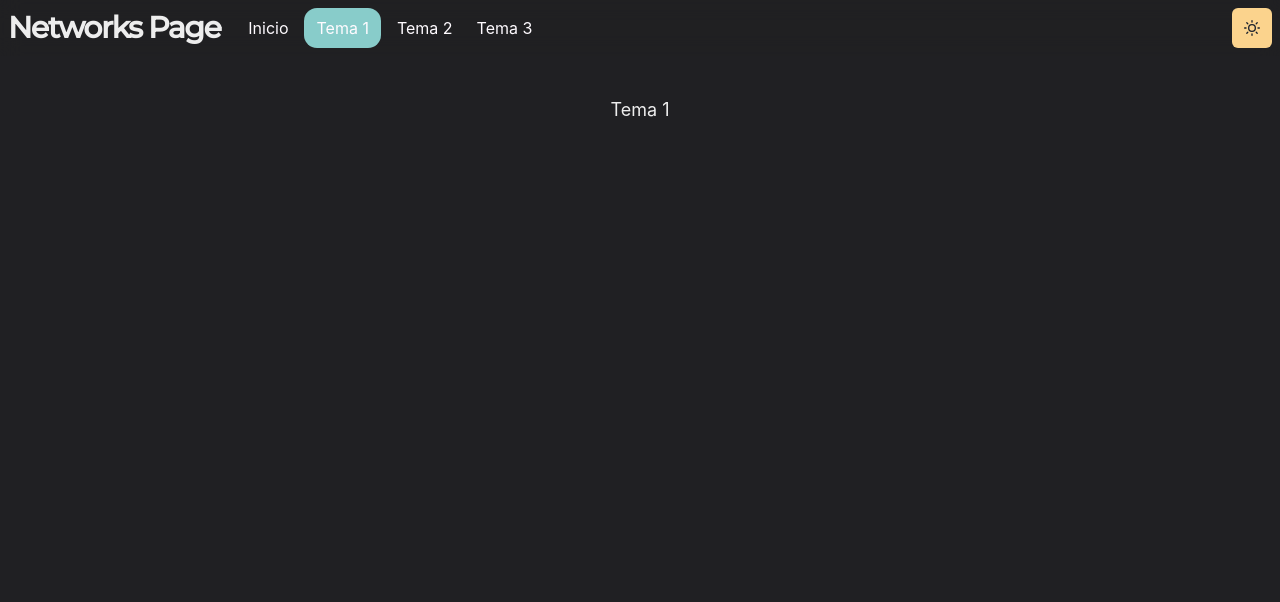
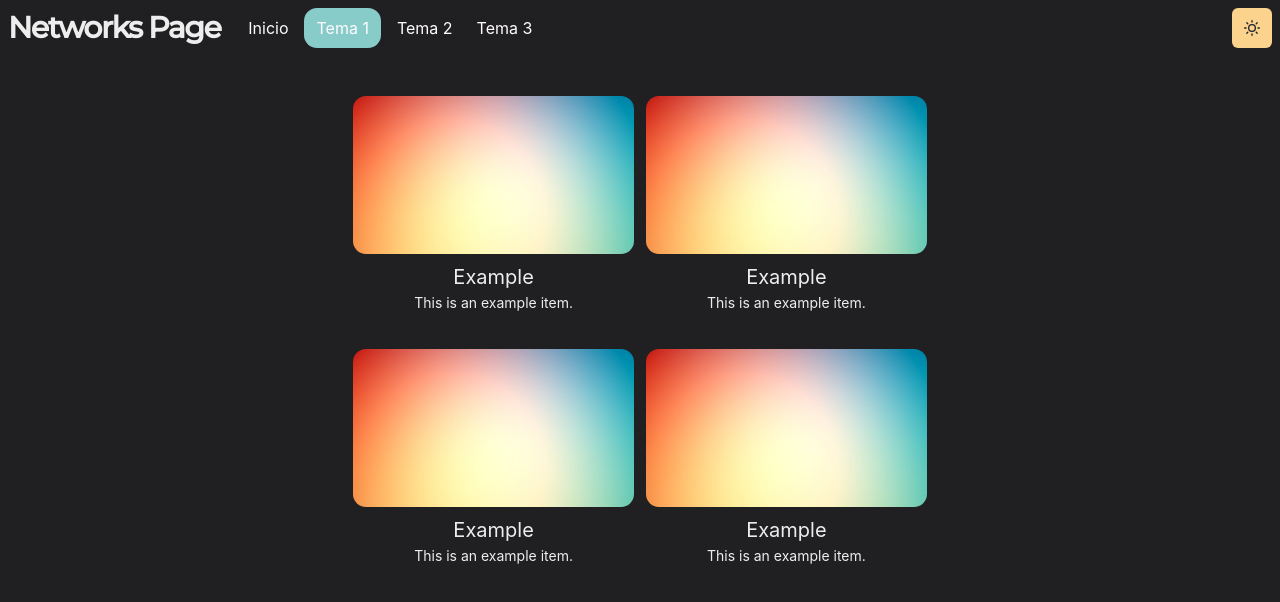
Before and after one commit to pauchiner/networks-webpage, a Next.js app: page /theme1 in a window 1280 px wide. Shown: the top 602 px of the page. Built offline with nearby package versions, Linux system fonts and the light colour scheme.

Commit message:
Add grid-item component. ❒

```diff
--- /dev/null
+++ b/components/grid-item.tsx
@@ -0,0 +1,54 @@
+import NextLink from 'next/link'
+import Image from 'next/image'
+import { Box, Text, LinkBox, LinkOverlay } from '@chakra-ui/react'
+import { Global } from '@emotion/react'
+
+export const GridItem = ({ children, href, title, thumbnail }) => (
+  <Box w="100%" textAlign="center">
+    <LinkBox cursor="pointer">
+      <Image
+        src={thumbnail}
+        alt={title}
+        className="grid-item-thumbnail"
+        placeholder="blur"
+        loading="lazy"
+      />
+      <LinkOverlay href={href} target="_blank">
+        <Text mt={2}>{title}</Text>
+      </LinkOverlay>
+      <Text fontSize={14}>{children}</Text>
+    </LinkBox>
+  </Box>
+)
+
+export const ThemeGridItem = ({ children, themeId, id, title, thumbnail }) => (
+  <Box w="100%" textAlign="center">
+    <NextLink href={`/theme${themeId}/${id}`} passHref scroll={false}>
+      <LinkBox cursor="pointer">
+        <Image
+          style={{borderRadius: 13}}
+          src={thumbnail}
+          alt={title}
+          className="grid-item-thumbnail"
+          placeholder="blur"
+        />
+        <LinkOverlay href={`/theme${themeId}/${id}`}>
+          <Text mt={2} fontSize={20}>
+            {title}
+          </Text>
+        </LinkOverlay>
+        <Text fontSize={14}>{children}</Text>
+      </LinkBox>
+    </NextLink>
+  </Box>
+)
+
+export const GridItemStyle = () => (
+  <Global
+    styles={`
+      .grid-item-thumbnail {
+        border-radius: 12px;
+      }
+    `}
+  />
+)
--- a/pages/theme1.tsx
+++ b/pages/theme1.tsx
@@ -1,11 +1,36 @@
-import { Text, Box, Container } from "@chakra-ui/react";
+import { Box, Container, SimpleGrid } from "@chakra-ui/react";
 import { motion } from "framer-motion";
+import { ThemeGridItem } from "../components/grid-item";
+import Section from "../components/section";
+
+import thumbExample from '../public/images/example.jpg';
 
 const Theme1 = () => {
   return (
     <Container as={motion.div} initial={{ paddingTop: 10, opacity: 0 }} animate={{ paddingTop: 0, opacity: 1 }} >
       <Box marginTop={10} textAlign="center">
-        <Text fontSize="lg" >Tema 1</Text>
+        <SimpleGrid columns={[1, 1, 2]} gap={3}>
+          <Section delay={0.1}>
+            <ThemeGridItem themeId={1} id="example" title="Example" thumbnail={thumbExample}>
+              This is an example item.
+            </ThemeGridItem>
+          </Section>
+          <Section delay={0.2}>
+            <ThemeGridItem themeId={1} id="example" title="Example" thumbnail={thumbExample}>
+              This is an example item.
+            </ThemeGridItem>
+          </Section>
+          <Section delay={0.3}>
+            <ThemeGridItem themeId={1} id="example" title="Example" thumbnail={thumbExample}>
+              This is an example item.
+            </ThemeGridItem>
+          </Section>
+          <Section delay={0.4}>
+            <ThemeGridItem themeId={1} id="example" title="Example" thumbnail={thumbExample}>
+              This is an example item.
+            </ThemeGridItem>
+          </Section>
+        </SimpleGrid>
       </Box>
     </Container>
   )
```
Also changed, not shown: public/images/example.jpg (added).
